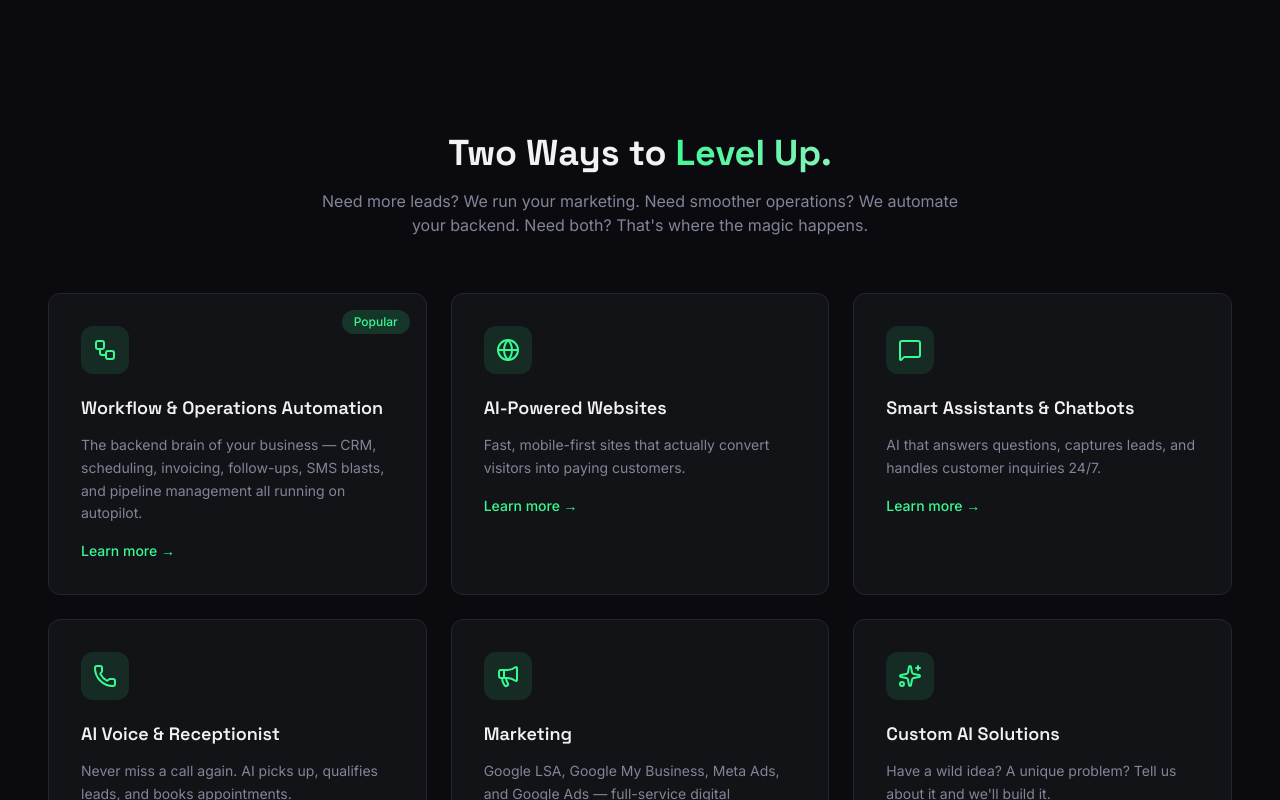
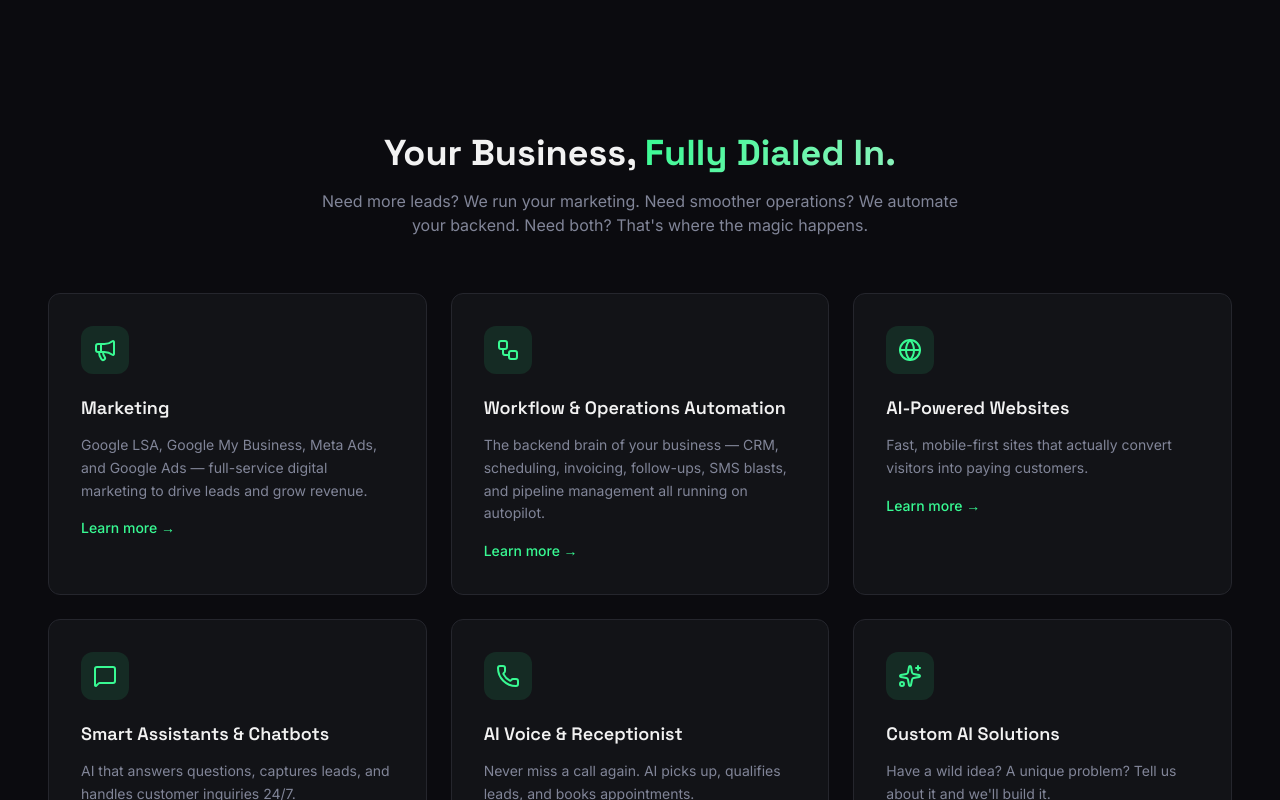
Before and after one commit to jcdammert/scale-mint, a Next.js app: page / in a window 1280 px wide. Shown: the part 1300-2100 px from the top of the page. Built offline with nearby package versions, Linux system fonts and the light colour scheme.

Commit message:
Update services section: reorder cards, rename headline, remove badge
- Headline: "Your Business, Fully Dialed In."
- Marketing card moved to first position
- Removed Popular badge from Workflow & Operations card

Co-Authored-By: Claude Opus 4.6 <noreply@anthropic.com>

```diff
--- a/src/components/ServicesSection.tsx
+++ b/src/components/ServicesSection.tsx
@@ -5,11 +5,17 @@ import { Workflow, Globe, MessageSquare, Phone, Sparkles, Megaphone } from "luci
 
 const services = [
   {
+    icon: Megaphone,
+    title: "Marketing",
+    description: "Google LSA, Google My Business, Meta Ads, and Google Ads — full-service digital marketing to drive leads and grow revenue.",
+    href: "/services/marketing",
+    highlight: true,
+  },
+  {
     icon: Workflow,
     title: "Workflow & Operations Automation",
     description: "The backend brain of your business — CRM, scheduling, invoicing, follow-ups, SMS blasts, and pipeline management all running on autopilot.",
     href: "/services/workflow-automation",
-    popular: true,
   },
   {
     icon: Globe,
@@ -30,13 +36,6 @@ const services = [
     href: "/services/ai-voice",
   },
   {
-    icon: Megaphone,
-    title: "Marketing",
-    description: "Google LSA, Google My Business, Meta Ads, and Google Ads — full-service digital marketing to drive leads and grow revenue.",
-    href: "/services/marketing",
-    highlight: true,
-  },
-  {
     icon: Sparkles,
     title: "Custom AI Solutions",
     description: "Have a wild idea? A unique problem? Tell us about it and we'll build it.",
@@ -55,7 +54,7 @@ const ServicesSection = () => {
           className="mx-auto max-w-2xl text-center"
         >
           <h2 className="font-heading text-3xl font-bold text-foreground md:text-4xl">
-            Two Ways to <span className="text-gradient">Level Up.</span>
+            Your Business, <span className="text-gradient">Fully Dialed In.</span>
           </h2>
           <p className="mt-4 text-muted-foreground">
             Need more leads? We run your marketing. Need smoother operations? We automate your backend. Need both? That&apos;s where the magic happens.
@@ -74,12 +73,7 @@ const ServicesSection = () => {
                   s.highlight ? "border-primary/30 bg-primary/5" : ""
                 }`}
               >
-                {s.popular && (
-                  <span className="absolute top-4 right-4 rounded-full bg-primary/15 px-3 py-1 text-xs font-medium text-primary">
-                    Popular
-                  </span>
-                )}
-                <div className="mb-5 flex h-12 w-12 items-center justify-center rounded-lg bg-primary/10">
+<div className="mb-5 flex h-12 w-12 items-center justify-center rounded-lg bg-primary/10">
                   <s.icon size={24} className="text-primary" />
                 </div>
                 <h3 className="mb-3 font-heading text-lg font-semibold text-foreground">{s.title}</h3>
```
